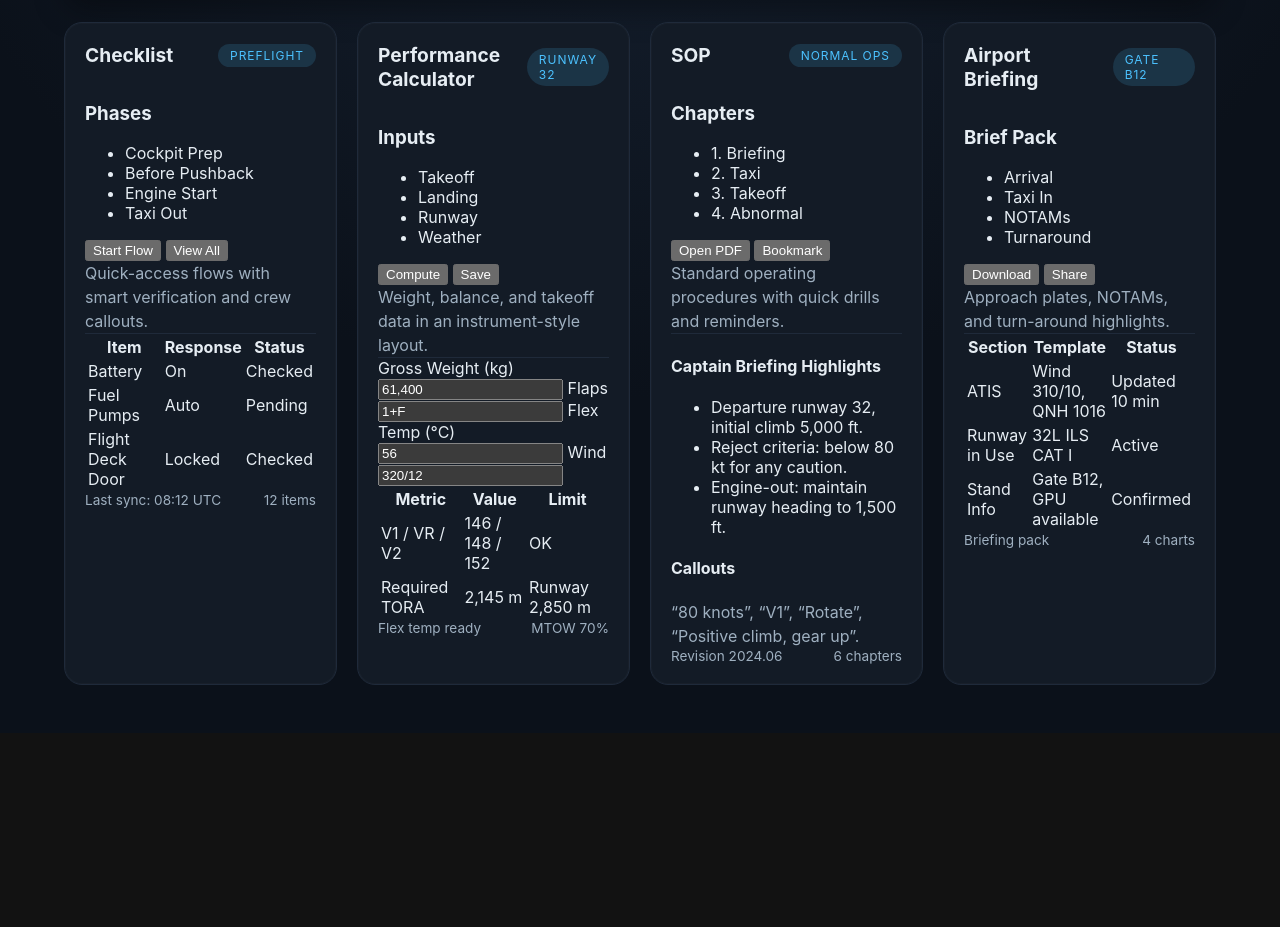
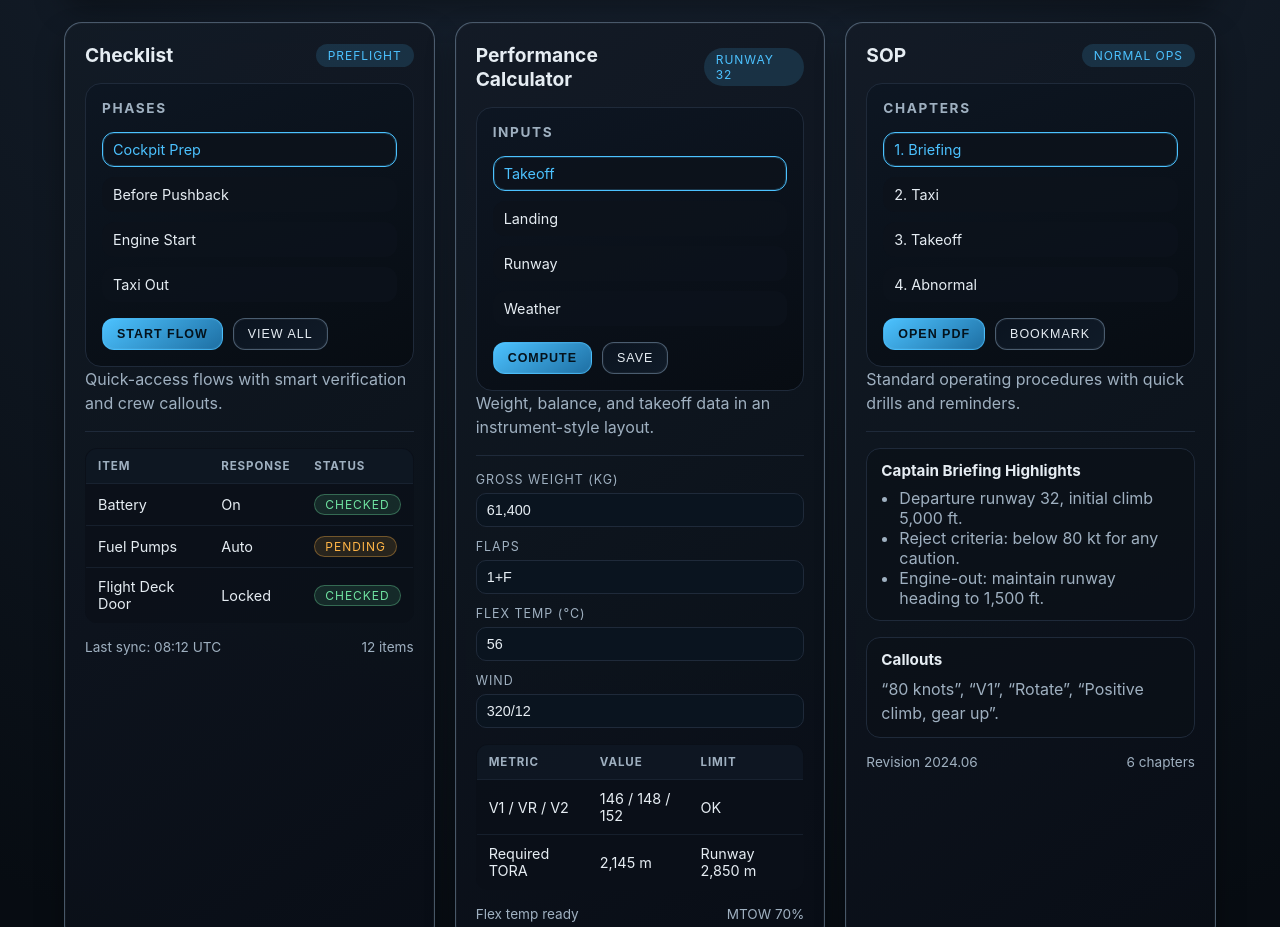
Before and after one commit to z915084508/EFB-HISPAFLY, a plain HTML site: page index.html in a window 1280 px wide. Shown: the part 365-1292 px from the top of the page. Before the commit the page ends 1098 px from the top, so only its background shows below. Drawn offline with Linux system fonts and the light colour scheme.

Commit message:
Enhance styles with new border variables and gradients
Added new CSS variables for borders and glow effects. Updated background gradients and border styles for various elements.

```diff
--- a/styles/efb.css
+++ b/styles/efb.css
@@ -4,11 +4,14 @@
   --efb-panel: #131b26;
   --efb-panel-alt: #0f1722;
   --efb-border: #1f2a3a;
+  --efb-border-metal: rgba(148, 178, 204, 0.45);
+  --efb-border-glow: rgba(255, 255, 255, 0.08);
   --efb-accent: #4cc2ff;
   --efb-accent-soft: rgba(76, 194, 255, 0.15);
   --efb-text: #e6edf3;
   --efb-muted: #9fb0c0;
   --efb-warning: #ffb547;
+  --efb-success: #6fe3a1;
 }
 
 * {
@@ -18,7 +21,7 @@
 body {
   margin: 0;
   font-family: "Inter", "Segoe UI", system-ui, -apple-system, sans-serif;
-  background: radial-gradient(circle at top, #182435, #0b111a 60%);
+  background: radial-gradient(circle at top, #1b2737, #070c12 65%);
   color: var(--efb-text);
 }
 
@@ -38,10 +41,10 @@ body {
   justify-content: space-between;
   gap: 24px;
   padding: 24px;
-  background: var(--efb-panel);
-  border: 1px solid var(--efb-border);
+  background: linear-gradient(145deg, rgba(19, 27, 38, 0.96), rgba(11, 18, 27, 0.92));
+  border: 1px solid var(--efb-border-metal);
   border-radius: 20px;
-  box-shadow: 0 12px 30px rgba(0, 0, 0, 0.35);
+  box-shadow: 0 12px 30px rgba(0, 0, 0, 0.35), inset 0 0 0 1px var(--efb-border-glow);
 }
 
 .brand {
@@ -103,18 +106,19 @@ body {
 .module-grid {
   display: grid;
   gap: 20px;
-  grid-template-columns: repeat(auto-fit, minmax(240px, 1fr));
+  grid-template-columns: repeat(auto-fit, minmax(320px, 1fr));
 }
 
 .module-card {
-  background: var(--efb-panel);
-  border: 1px solid var(--efb-border);
+  background: linear-gradient(145deg, rgba(19, 27, 38, 0.95), rgba(9, 14, 22, 0.95));
+  border: 1px solid var(--efb-border-metal);
   border-radius: 18px;
   padding: 20px;
   display: flex;
   flex-direction: column;
   gap: 16px;
-  box-shadow: inset 0 0 0 1px rgba(255, 255, 255, 0.02);
+   box-shadow: inset 0 0 0 1px rgba(255, 255, 255, 0.03),
+    0 14px 28px rgba(0, 0, 0, 0.35);
 }
 
 .module-card header {
@@ -135,6 +139,60 @@ body {
   line-height: 1.5;
 }
 
+module-split {
+  display: grid;
+  grid-template-columns: minmax(160px, 0.35fr) minmax(0, 1fr);
+  gap: 20px;
+  align-items: start;
+}
+
+.module-nav {
+  padding: 16px;
+  background: linear-gradient(160deg, rgba(13, 22, 34, 0.95), rgba(7, 12, 18, 0.95));
+  border: 1px solid var(--efb-border);
+  border-radius: 16px;
+  display: flex;
+  flex-direction: column;
+  gap: 16px;
+}
+
+.module-nav h3 {
+  margin: 0;
+  font-size: 0.85rem;
+  text-transform: uppercase;
+  letter-spacing: 0.12em;
+  color: var(--efb-muted);
+}
+
+.module-nav ul {
+  list-style: none;
+  margin: 0;
+  padding: 0;
+  display: grid;
+  gap: 10px;
+}
+
+.module-nav li {
+  padding: 8px 10px;
+  border-radius: 12px;
+  background: rgba(12, 18, 28, 0.85);
+  border: 1px solid transparent;
+  font-size: 0.9rem;
+  color: var(--efb-text);
+}
+
+.module-nav li.is-active {
+  border-color: var(--efb-accent);
+  box-shadow: inset 0 0 0 1px rgba(76, 194, 255, 0.2);
+  color: var(--efb-accent);
+}
+
+.module-content {
+  display: flex;
+  flex-direction: column;
+  gap: 16px;
+}
+
 .gauge-pill {
   background: var(--efb-accent-soft);
   color: var(--efb-accent);
@@ -150,6 +208,139 @@ body {
   background: var(--efb-border);
 }
 
+.data-table {
+  width: 100%;
+  border-collapse: collapse;
+  font-size: 0.9rem;
+  background: rgba(10, 16, 24, 0.8);
+  border: 1px solid var(--efb-border);
+  border-radius: 12px;
+  overflow: hidden;
+}
+
+.data-table th,
+.data-table td {
+  padding: 10px 12px;
+  text-align: left;
+  border-bottom: 1px solid rgba(31, 42, 58, 0.6);
+}
+
+.data-table thead {
+  background: rgba(15, 24, 36, 0.9);
+  text-transform: uppercase;
+  letter-spacing: 0.08em;
+  font-size: 0.72rem;
+  color: var(--efb-muted);
+}
+
+.data-table tbody tr:hover {
+  background: rgba(76, 194, 255, 0.08);
+}
+
+.data-table tbody tr:last-child td {
+  border-bottom: none;
+}
+
+.status-chip {
+  display: inline-flex;
+  align-items: center;
+  justify-content: center;
+  padding: 2px 10px;
+  border-radius: 999px;
+  font-size: 0.75rem;
+  text-transform: uppercase;
+  letter-spacing: 0.08em;
+  border: 1px solid transparent;
+}
+
+.status-chip.is-good {
+  color: var(--efb-success);
+  border-color: rgba(111, 227, 161, 0.35);
+  background: rgba(111, 227, 161, 0.12);
+}
+
+.status-chip.is-attention {
+  color: var(--efb-warning);
+  border-color: rgba(255, 181, 71, 0.35);
+  background: rgba(255, 181, 71, 0.12);
+}
+
+.control-grid {
+  display: grid;
+  grid-template-columns: repeat(auto-fit, minmax(160px, 1fr));
+  gap: 12px;
+}
+
+.input-field {
+  display: flex;
+  flex-direction: column;
+  gap: 6px;
+  font-size: 0.78rem;
+  text-transform: uppercase;
+  letter-spacing: 0.08em;
+  color: var(--efb-muted);
+}
+
+.input-field input {
+  background: #0a141f;
+  border: 1px solid var(--efb-border);
+  border-radius: 10px;
+  padding: 8px 10px;
+  color: var(--efb-text);
+  font-size: 0.9rem;
+}
+
+.button-row {
+  display: flex;
+  gap: 10px;
+  flex-wrap: wrap;
+}
+
+.control-button {
+  background: linear-gradient(145deg, #0b1420, #101b28);
+  border: 1px solid var(--efb-border-metal);
+  border-radius: 12px;
+  color: var(--efb-text);
+  padding: 8px 14px;
+  font-size: 0.78rem;
+  text-transform: uppercase;
+  letter-spacing: 0.08em;
+  cursor: pointer;
+  box-shadow: inset 0 0 0 1px rgba(255, 255, 255, 0.04);
+}
+
+.control-button.is-primary {
+  background: linear-gradient(145deg, #4cc2ff, #1e6fa3);
+  color: #04121c;
+  border-color: rgba(76, 194, 255, 0.65);
+  font-weight: 700;
+}
+
+.sop-section {
+  display: grid;
+  gap: 8px;
+  padding: 12px 14px;
+  border-radius: 14px;
+  background: rgba(10, 16, 24, 0.7);
+  border: 1px solid var(--efb-border);
+}
+
+.sop-section h4 {
+  margin: 0;
+  font-size: 0.95rem;
+}
+
+.sop-section ul {
+  margin: 0;
+  padding-left: 18px;
+  color: var(--efb-muted);
+}
+
+.sop-section p {
+  margin: 0;
+  color: var(--efb-muted);
+}
+
 .module-meta {
   display: flex;
   justify-content: space-between;
@@ -163,7 +354,7 @@ body {
   padding: 20px;
   background: linear-gradient(135deg, rgba(76, 194, 255, 0.1), transparent 55%),
     var(--efb-panel);
-  border: 1px solid var(--efb-border);
+  border: 1px solid var(--efb-border-metal);
   border-radius: 20px;
   box-shadow: 0 16px 32px rgba(0, 0, 0, 0.35);
 }
@@ -214,7 +405,7 @@ body {
 
 .login-field input {
   background: #0b141f;
-  border: 1px solid var(--efb-border);
+  border: 1px solid var(--efb-border-metal);
   border-radius: 12px;
   padding: 10px 12px;
   color: var(--efb-text);
@@ -255,6 +446,10 @@ body {
     min-width: 0;
   }
 
+   .module-split {
+    grid-template-columns: 1fr;
+  }
+
   .module-meta {
     flex-direction: column;
     gap: 6px;
```
